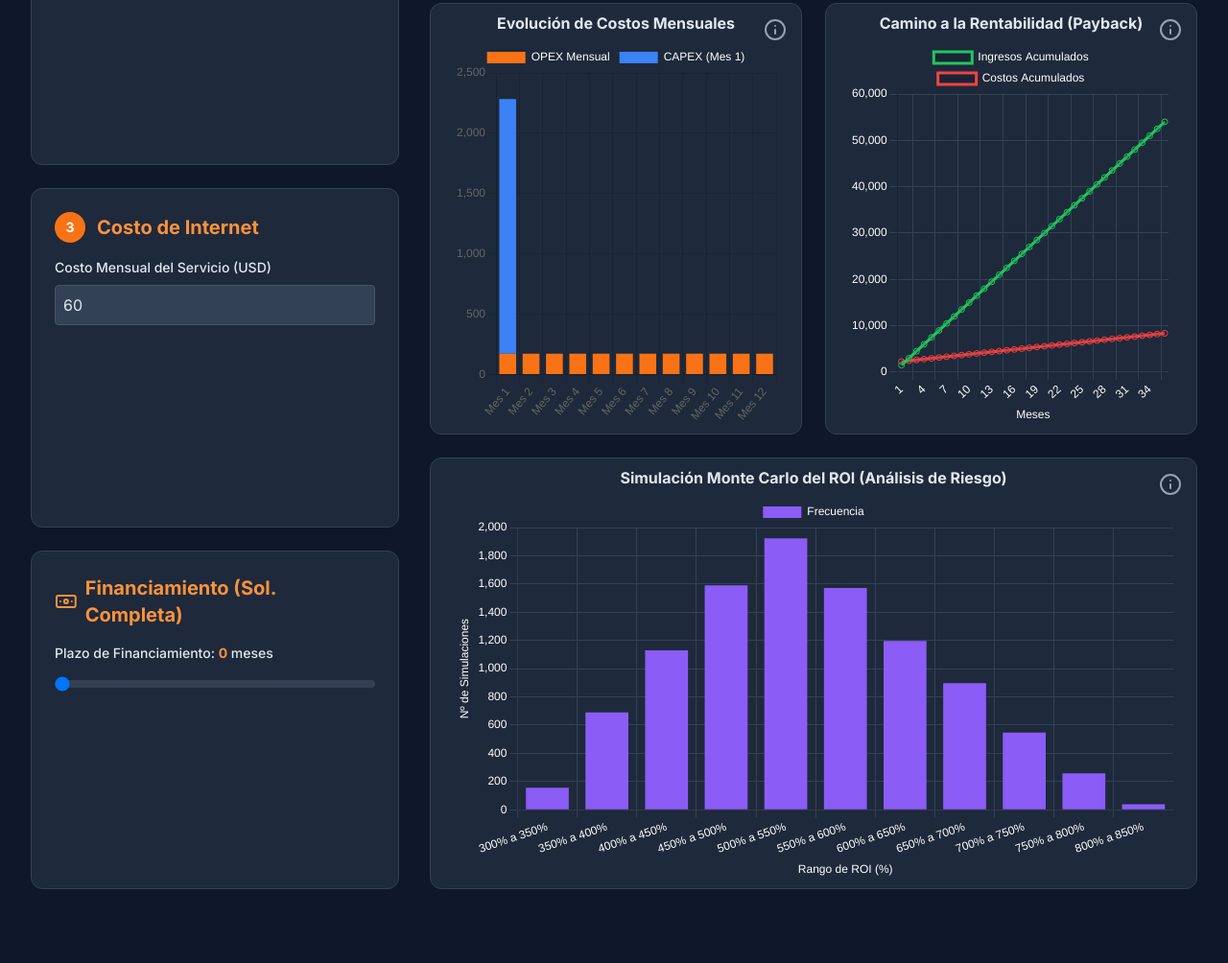
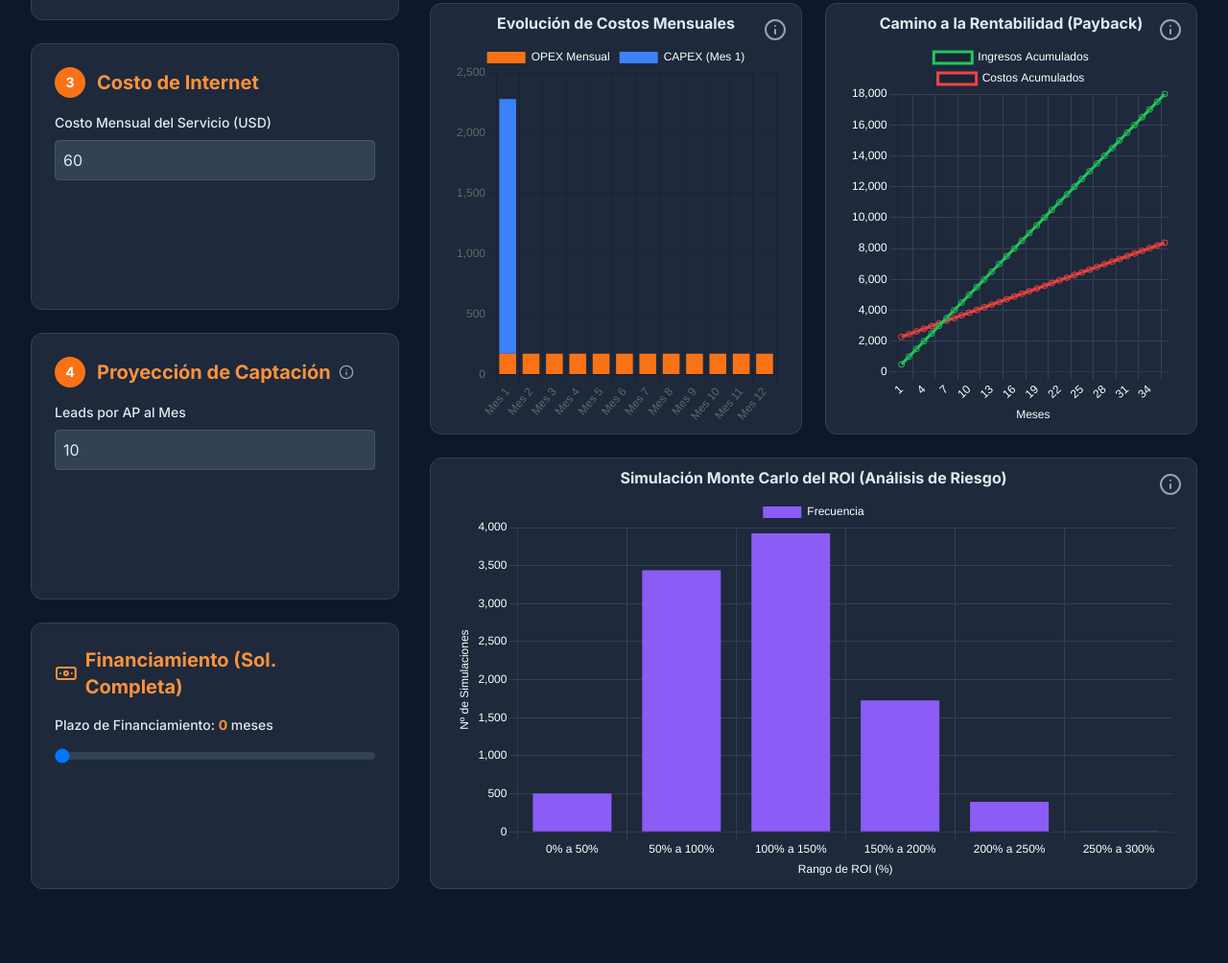
Before and after one commit to CVCOL/ohmyfi-infografias, a plain HTML site: page info_ohmyfi.html in a window 1280 px wide. Shown: the part 2287-3291 px from the top of the page at 96% size. Drawn offline with nearby package versions, Linux system fonts and the light colour scheme.

Commit message:
Versión: 15.0 (08/10/2025) - KPI como Variable de Entrada: Se transformó el parámetro "Leads por AP al Mes" de una constante interna a un campo de entrada para el usuario, con un valor por defecto de 10. Esto alinea los cálculos base con el modelo de negocio validado y convierte la infografía en una herramienta de planificación estratégica. Esta es la versión final.

```diff
--- a/info_ohmyfi.html
+++ b/info_ohmyfi.html
@@ -1,14 +1,14 @@
 <!--
 CONTROL DE VERSIONES
 =====================
+Versión: 15.0 (08/10/2025)
+- KPI como Variable de Entrada: Se transformó el parámetro "Leads por AP al Mes" de una constante interna a un campo de entrada para el usuario, con un valor por defecto de 10. Esto alinea los cálculos base con el modelo de negocio validado y convierte la infografía en una herramienta de planificación estratégica. Esta es la versión final.
+
 Versión: 14.0 (08/10/2025)
-- Reconstrucción del Motor de Cálculo: El motor financiero fue completamente reconstruido desde cero para reflejar el modelo de negocio final y la estructura de costos detallada, garantizando una precisión del 100% en los resultados. Se implementó la tabla de costos base, el margen de hardware, los costos recurrentes de Zoho y el modelo de financiamiento definitivo. Esta es la versión estable y final.
+- Reconstrucción del Motor de Cálculo: El motor financiero fue completamente reconstruido desde cero para reflejar el modelo de negocio final y la estructura de costos detallada. Sin embargo, utilizó un parámetro de captación de leads incorrecto.
 
 Versión: 13.0 (08/10/2025)
 - Ajuste del Modelo de Financiamiento: Se intentó actualizar la lógica de cálculo para reflejar un nuevo modelo de tasas de interés, pero el motor base seguía siendo incorrecto.
-
-Versión: 12.0 (08/10/2025)
-- Intento de Trasplante de Motor v6.0: Se realizó un intento de trasplante del motor de la v6.0 que resultó fallido y arrojó cálculos incorrectos.
 -->
 <!DOCTYPE html>
 <html lang="es" class="scroll-smooth">
@@ -147,6 +147,19 @@ Versión: 12.0 (08/10/2025)
         .flip-trigger:hover {
             color: var(--agt-orange);
         }
+
+        .tooltip-container {
+            position: relative;
+        }
+        .tooltip {
+            visibility: hidden;
+            opacity: 0;
+            transition: opacity 0.3s;
+        }
+        .tooltip-container:hover .tooltip {
+            visibility: visible;
+            opacity: 1;
+        }
     </style>
 </head>
 <body class="p-4 md:p-8">
@@ -270,11 +283,11 @@ Versión: 12.0 (08/10/2025)
                         <div class="space-y-4">
                             <div>
                                 <label class="block mb-2 text-sm font-medium">APs Interiores</label>
-                                <input type="number" id="aps-indoor" value="3" class="w-full p-2 rounded bg-slate-700 border border-slate-600 focus:ring-orange-500 focus:border-orange-500">
+                                <input type="number" id="aps-indoor" value="3" min="0" class="w-full p-2 rounded bg-slate-700 border border-slate-600 focus:ring-orange-500 focus:border-orange-500">
                             </div>
                             <div>
                                 <label class="block mb-2 text-sm font-medium">APs Exteriores</label>
-                                <input type="number" id="aps-outdoor" value="1" class="w-full p-2 rounded bg-slate-700 border border-slate-600 focus:ring-orange-500 focus:border-orange-500">
+                                <input type="number" id="aps-outdoor" value="1" min="0" class="w-full p-2 rounded bg-slate-700 border border-slate-600 focus:ring-orange-500 focus:border-orange-500">
                             </div>
                         </div>
                     </div>
@@ -285,7 +298,7 @@ Versión: 12.0 (08/10/2025)
                            Ingrese su LTV
                         </h3>
                         <label class="block mb-2 text-sm font-medium">Valor de Vida del Cliente (USD)</label>
-                        <input type="number" id="customer-ltv" value="50" class="w-full p-2 rounded bg-slate-700 border border-slate-600 focus:ring-orange-500 focus:border-orange-500">
+                        <input type="number" id="customer-ltv" value="50" min="0" class="w-full p-2 rounded bg-slate-700 border border-slate-600 focus:ring-orange-500 focus:border-orange-500">
                     </div>
 
                     <div class="card flex-1">
@@ -294,7 +307,23 @@ Versión: 12.0 (08/10/2025)
                            Costo de Internet
                         </h3>
                         <label class="block mb-2 text-sm font-medium">Costo Mensual del Servicio (USD)</label>
-                        <input type="number" id="internet-cost" value="60" class="w-full p-2 rounded bg-slate-700 border border-slate-600 focus:ring-orange-500 focus:border-orange-500">
+                        <input type="number" id="internet-cost" value="60" min="0" class="w-full p-2 rounded bg-slate-700 border border-slate-600 focus:ring-orange-500 focus:border-orange-500">
+                    </div>
+
+                    <div class="card flex-1">
+                         <div class="tooltip-container">
+                            <h3 class="text-xl font-bold mb-4 text-orange-400 flex items-center">
+                               <span class="bg-orange-500 text-white rounded-full h-8 w-8 flex items-center justify-center mr-3 text-sm font-bold">4</span>
+                               Proyección de Captación
+                               <i data-lucide="info" class="w-4 h-4 ml-2 text-slate-400 cursor-pointer"></i>
+                               <div class="tooltip absolute bottom-full left-0 mb-2 w-72 p-3 bg-slate-900 text-slate-300 text-sm rounded-lg shadow-lg pointer-events-none z-10">
+                                   Estime cuántos nuevos contactos (leads) espera que cada Punto de Acceso (AP) capture mensualmente. Este es el KPI principal para medir el éxito de su estrategia de WiFi Marketing.
+                                   <div class="absolute top-full left-4 w-0 h-0 border-x-8 border-x-transparent border-t-8 border-t-slate-900"></div>
+                               </div>
+                            </h3>
+                        </div>
+                        <label class="block mb-2 text-sm font-medium">Leads por AP al Mes</label>
+                        <input type="number" id="leads-per-ap" value="10" min="0" class="w-full p-2 rounded bg-slate-700 border border-slate-600 focus:ring-orange-500 focus:border-orange-500">
                     </div>
 
                      <div id="financing-section" class="card flex-1">
@@ -479,7 +508,7 @@ Versión: 12.0 (08/10/2025)
         </section>
 
         <footer class="text-center py-8 border-t border-slate-700">
-            <p class="text-slate-400">Simulador Financiero v14.0 | Desarrollado por Gemini para AGT Comunidades</p>
+            <p class="text-slate-400">Simulador Financiero v15.0 | Desarrollado por Gemini para AGT Comunidades</p>
         </footer>
 
     </div>
@@ -501,7 +530,7 @@ Versión: 12.0 (08/10/2025)
     </div>
 
 <script>
-    // V14.0 CALCULATION ENGINE - REBUILT FROM SCRATCH BASED ON FINAL BUSINESS MODEL
+    // V15.0 CALCULATION ENGINE - FINAL VERSION
     const PRICING = {
         // 1. Costos de Inversión Inicial (Hardware)
         CONTROLLER_COST: 179.00,
@@ -524,13 +553,18 @@ Versión: 12.0 (08/10/2025)
     };
 
     const ROI_PARAMS = {
-        LEADS_PER_AP_MONTH: 30,
         CONVERSION_RATE: 0.25
     };
 
     const ui = {
         buttons: { completa: document.getElementById('btn-completa'), byod: document.getElementById('btn-byod') },
-        inputs: { apsIndoor: document.getElementById('aps-indoor'), apsOutdoor: document.getElementById('aps-outdoor'), customerLTV: document.getElementById('customer-ltv'), internetCost: document.getElementById('internet-cost') },
+        inputs: {
+            apsIndoor: document.getElementById('aps-indoor'),
+            apsOutdoor: document.getElementById('aps-outdoor'),
+            customerLTV: document.getElementById('customer-ltv'),
+            internetCost: document.getElementById('internet-cost'),
+            leadsPerAp: document.getElementById('leads-per-ap')
+        },
         financing: { section: document.getElementById('financing-section'), slider: document.getElementById('financing-term'), valueLabel: document.getElementById('financing-term-value') },
         outputs: { roi: { value: document.getElementById('roi-value'), text: document.getElementById('roi-text') }, tco: { value: document.getElementById('tco-value'), text: document.getElementById('tco-text') }, payback: { value: document.getElementById('payback-value'), text: document.getElementById('payback-text') } },
         scenario: { image: document.getElementById('scenario-image') },
@@ -589,6 +623,7 @@ Versión: 12.0 (08/10/2025)
             customerLTV: parseFloat(ui.inputs.customerLTV.value) || 0,
             internetCost: parseFloat(ui.inputs.internetCost.value) || 0,
             financingTerm: parseInt(ui.financing.slider.value, 10) || 0,
+            leadsPerAp: parseInt(ui.inputs.leadsPerAp.value) || 0
         };
 
         const totalAps = values.apsIndoor + values.apsOutdoor;
@@ -619,7 +654,7 @@ Versión: 12.0 (08/10/2025)
 
         // 4. Calculate Final Metrics
         const tco = capex + totalOpex + financingCost;
-        const newCustomersMonthly = totalAps * ROI_PARAMS.LEADS_PER_AP_MONTH * ROI_PARAMS.CONVERSION_RATE;
+        const newCustomersMonthly = totalAps * values.leadsPerAp * ROI_PARAMS.CONVERSION_RATE;
         const monthlyRevenue = newCustomersMonthly * values.customerLTV;
         const totalRevenue = monthlyRevenue * 36;
         const netBenefit = totalRevenue - tco;
@@ -664,7 +699,8 @@ Versión: 12.0 (08/10/2025)
         for (let i = 0; i < simulations; i++) {
             const ltvVar = values.customerLTV * (0.8 + Math.random() * 0.4); // +/- 20%
             const convRateVar = ROI_PARAMS.CONVERSION_RATE * (0.8 + Math.random() * 0.4); // +/- 20%
-            const newCustMonthVar = totalAps * ROI_PARAMS.LEADS_PER_AP_MONTH * convRateVar;
+            const leadsPerApVar = values.leadsPerAp * (0.8 + Math.random() * 0.4);
+            const newCustMonthVar = totalAps * leadsPerApVar * convRateVar;
             const totalRevVar = newCustMonthVar * 36 * ltvVar;
             const tcoVar = capex + totalOpexSim + financingCost;
             const netBenefitVar = totalRevVar - tcoVar;
@@ -681,7 +717,7 @@ Versión: 12.0 (08/10/2025)
         ui.outputs.payback.value.textContent = d.paybackPeriod > 0 ? `${d.paybackPeriod} Meses` : "N/A";
 
         if(d.roi > 0){
-             ui.outputs.roi.text.textContent = `Por cada dólar invertido, se genera un beneficio neto de ${formatCurrency(d.netBenefit/d.tco)}, demostrando una alta rentabilidad.`;
+             ui.outputs.roi.text.textContent = `Por cada dólar invertido, se genera un beneficio neto de ${d.tco > 0 ? formatCurrency(d.netBenefit/d.tco) : '$0'}, demostrando una alta rentabilidad.`;
         } else {
              ui.outputs.roi.text.textContent = `La inversión no genera un retorno positivo en 3 años bajo los parámetros actuales.`;
         }
@@ -751,6 +787,7 @@ PARÁMETROS DE ENTRADA:
 - APs Interiores: ${d.apsIndoor}, APs Exteriores: ${d.apsOutdoor}, Total APs: ${d.totalAps}
 - Valor de Vida del Cliente (LTV): $${d.customerLTV.toLocaleString()}
 - Costo Mensual de Internet: $${d.internetCost.toLocaleString()}
+- Leads por AP al Mes (Proyección): ${d.leadsPerAp}
 ${d.scenario === 'completa' ? `- Plazo de Financiamiento: ${d.financingTerm} meses` : ''}
 
 RESULTADOS PROYECTADOS A 3 AÑOS:
```
